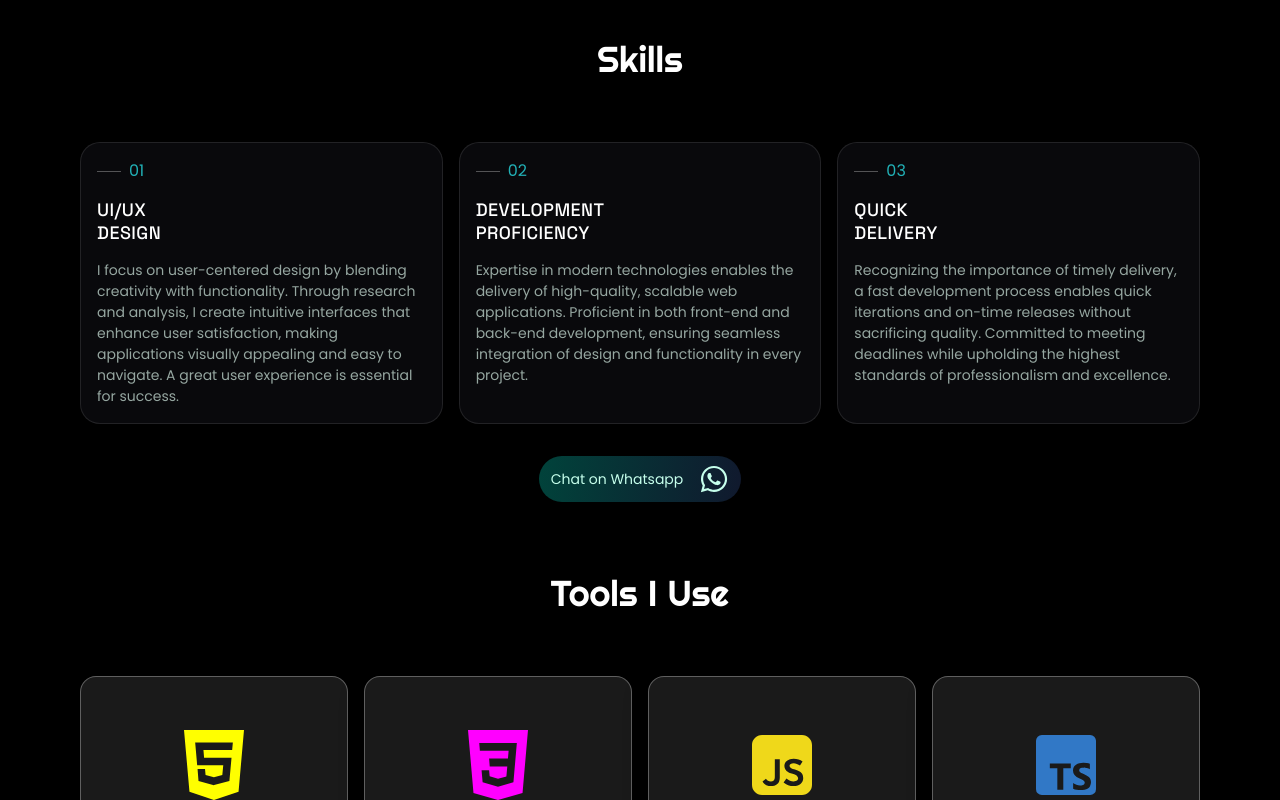
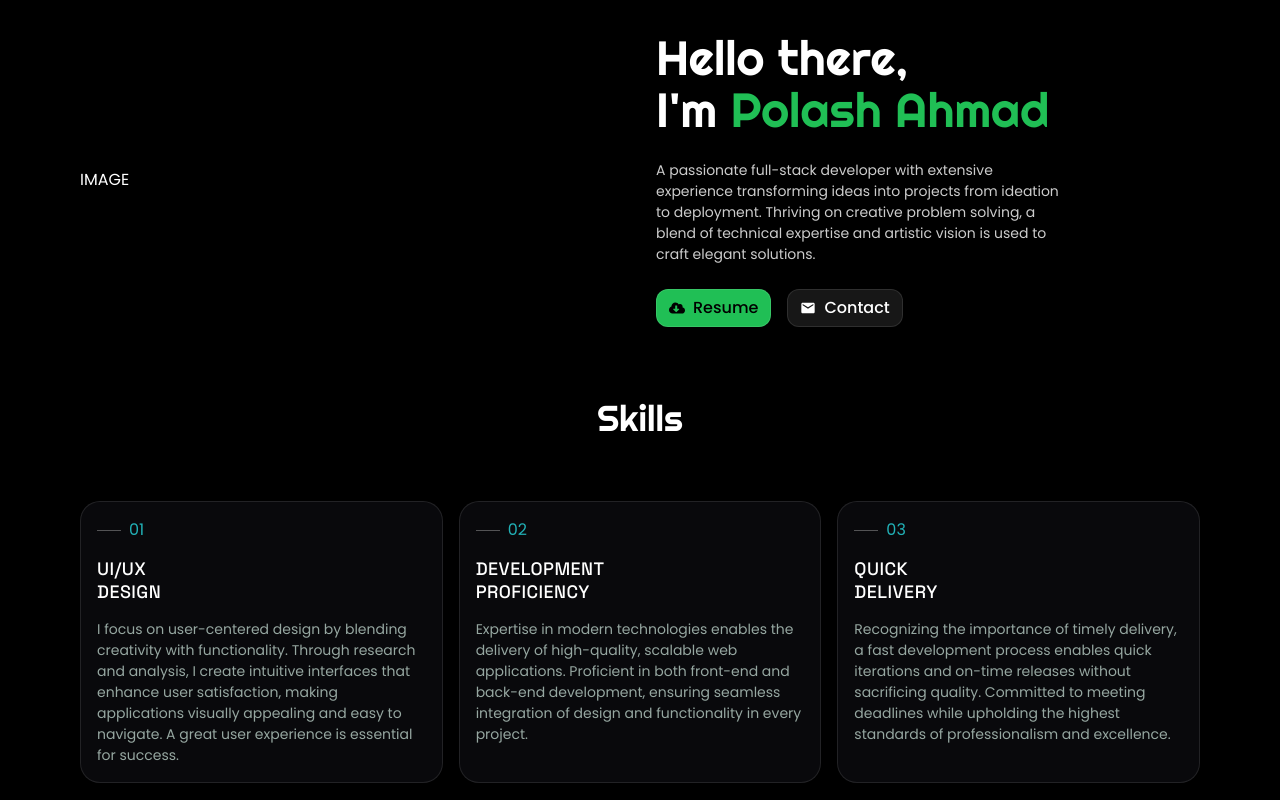
Before and after one commit to Polashahmad01/full-stack-portfolio-app, a Next.js app: page / in a window 1280 px wide. Shown: the top 800 px of the page. Built offline with nearby package versions, Linux system fonts and the light colour scheme.

Commit message:
Add intro section text part

```diff
--- a/app/page.tsx
+++ b/app/page.tsx
@@ -1,3 +1,4 @@
+import WhoAmI from "@/components/WhoAmI";
 import Skills from "@/components/Skills";
 import ToolsIUse from "@/components/ToolsIUse";
 import MyResentProject from "@/components/MyRecentProject";
@@ -8,6 +9,7 @@ import AppFooter from "@/components/AppFooter";
 export default function Home() {
   return (
     <main className="bg-black text-white">
+      <WhoAmI />
       <Skills />
       <ToolsIUse />
       <MyResentProject />
--- a/components/Contact.tsx
+++ b/components/Contact.tsx
@@ -10,7 +10,7 @@ export default function Contact() {
       <div className="flex flex-col gap-12 md:flex-row md:items-center md:gap-16">
         <article className="flex-1">
           <h3 className="font-righteous text-xl leading-normal tracking-normal mb-4 md:text-2xl md:mb-6">Let's Get In Touch!</h3>
-          <p className="leading-normal tracking-normal mb-4">
+          <p className="text-sm leading-normal tracking-normal mb-4">
             If you're interested in learning more about me, collaborating on a project, or simply curious
             and want to say hello, please don't hesitate to send me a message.
             I enjoy receiving messages from people on the internet!
--- /dev/null
+++ b/components/Introduction.tsx
@@ -0,0 +1,29 @@
+import Link from "next/link";
+import { FaCloudDownloadAlt } from "react-icons/fa";
+import { MdEmail } from "react-icons/md";
+
+export default function Introduction() {
+  return (
+    <article className="flex-1">
+      <h1 className="font-righteous text-3xl leading-[34px] mb-6 md:text-4xl md:leading-10 lg:text-5xl lg:leading-13">
+        Hello there,
+        <br />
+        I'm <span className="text-[#20bf55]">Polash Ahmad</span>
+      </h1>
+      <p className="text-sm leading-normal tracking-normal opacity-80 mb-6 md:max-w-80 lg:max-w-[410px]">
+        A passionate full-stack developer with extensive experience transforming ideas into projects from ideation to deployment.
+        Thriving on creative problem solving, a blend of technical expertise and artistic vision is used to craft elegant solutions.
+      </p>
+      <div className="flex items-center gap-4">
+        <Link className="flex items-center gap-2 py-1.5 px-3 bg-[#20bf55] border font-medium text-black border-[rgba(255,255,255,.1)] rounded-xl transition-all hover:opacity-90" href="" download="">
+          <FaCloudDownloadAlt className="text-black w-4 h-4" />
+          <span>Resume</span>
+        </Link>
+        <Link className="flex items-center gap-2 py-1.5 px-3 bg-[#171717] border font-medium border-[rgba(255,255,255,.1)] rounded-xl transition-all hover:border-[#20bf55] hover:text-[#20bf55]" href="" download="">
+          <MdEmail className="w-4 h-4" />
+          <span>Contact</span>
+        </Link>
+      </div>
+    </article>
+  );
+}
--- /dev/null
+++ b/components/WhoAmI.tsx
@@ -0,0 +1,14 @@
+import Introduction from "@/components/Introduction";
+
+export default function WhoAmI() {
+  return (
+    <section id="intro" className="px-4 py-8 lg:max-w-6xl lg:mx-auto">
+      <div className="flex flex-col items-center md:flex-row gap-8">
+        <div className="flex-1">
+          <h1>IMAGE</h1>
+        </div>
+        <Introduction />
+      </div>
+    </section>
+  );
+}
```
